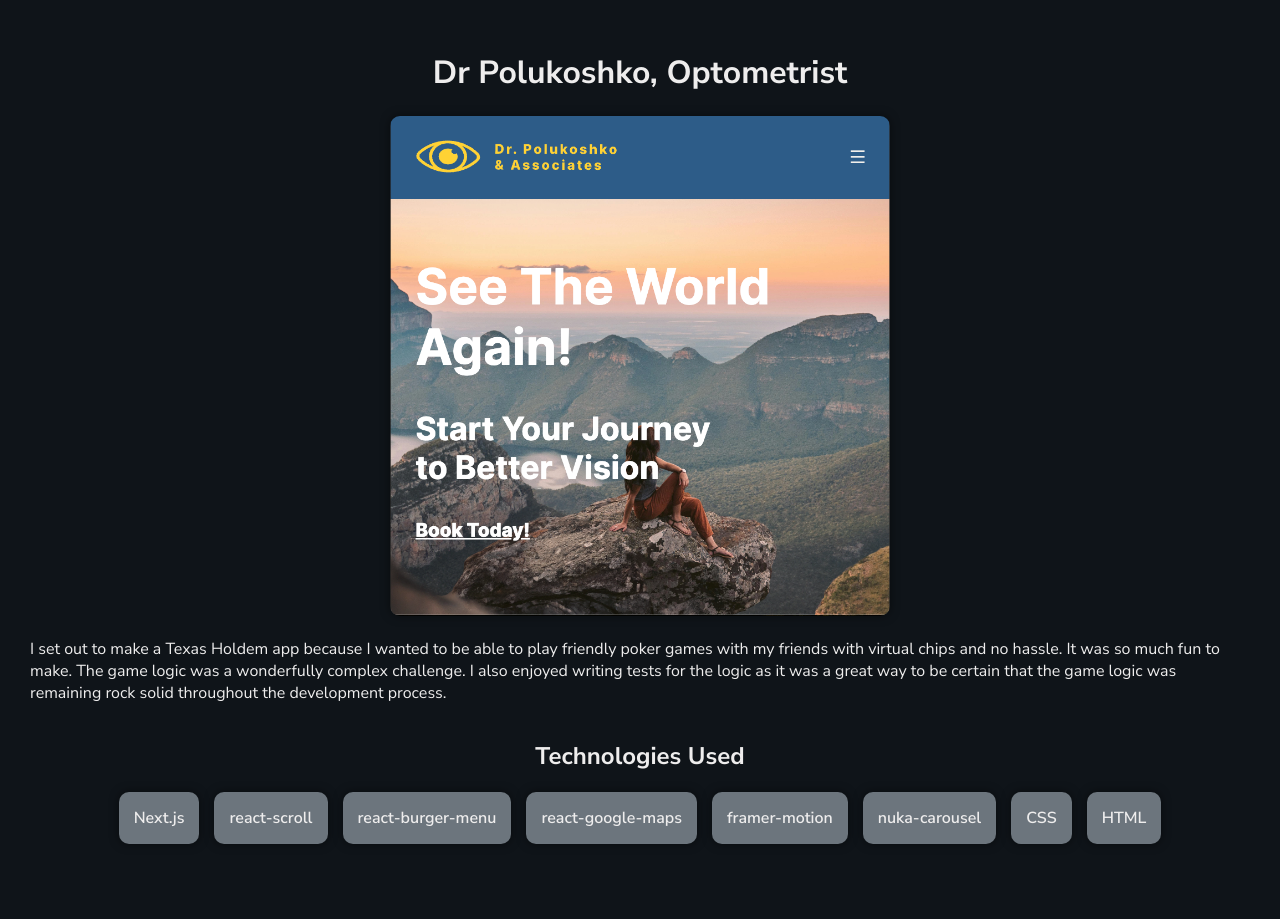
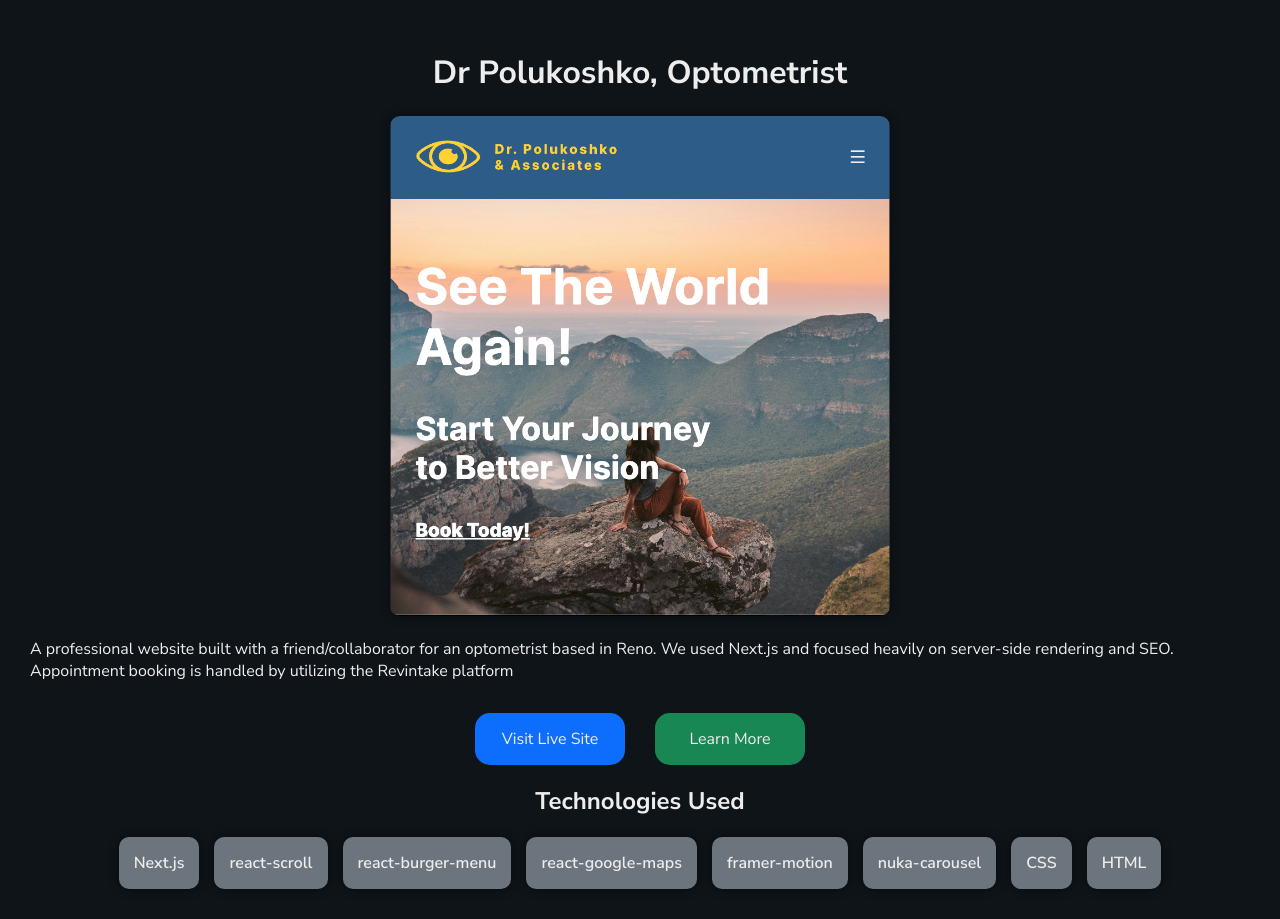
Before and after one commit to mseaman26/portfolio_3, a Next.js app: page /project/0 in a window 1280 px wide. Before the commit the page ends 874 px from the top, so only its background shows below. Built offline with nearby package versions, Linux system fonts and the light colour scheme.

Commit message:
improved image rendering

```diff
--- a/app/Components/Courosel/EmblaCarouselArrowButtons.jsx
+++ b/app/Components/Courosel/EmblaCarouselArrowButtons.jsx
@@ -38,6 +38,7 @@ export const PrevButton = (props) => {
   const { children, ...restProps } = props
 
   return (
+    <>
     <button
       className="embla__button embla__button--prev"
       type="button"
@@ -49,8 +50,10 @@ export const PrevButton = (props) => {
           d="M355.66 11.354c13.793-13.805 36.208-13.805 50.001 0 13.785 13.804 13.785 36.238 0 50.034L201.22 266l204.442 204.61c13.785 13.805 13.785 36.239 0 50.044-13.793 13.796-36.208 13.796-50.002 0a5994246.277 5994246.277 0 0 0-229.332-229.454 35.065 35.065 0 0 1-10.326-25.126c0-9.2 3.393-18.26 10.326-25.2C172.192 194.973 332.731 34.31 355.66 11.354Z"
         />
       </svg>
-      {children}
+      <div style={{width: 'fit-content'}}>prev</div>
     </button>
+
+    </>
   )
 }
 
@@ -63,6 +66,7 @@ export const NextButton = (props) => {
       type="button"
       {...restProps}
     >
+      <div style={{width: 'fit-content'}}>next</div>
       <svg className="embla__button__svg" viewBox="0 0 532 532">
         <path
           fill="currentColor"
--- a/app/Components/projects/FeaturedProject/featuredProjects.module.css
+++ b/app/Components/projects/FeaturedProject/featuredProjects.module.css
@@ -1,11 +1,9 @@
 .container{
     display: flex;
     flex-direction: column;
-    justify-content: center;
     align-items: center;
     width: 100%;
     overflow: hidden;
-    margin-bottom: var(--paddingMedium);
 }
 .imageAndInfo{
     position: relative;
@@ -13,8 +11,8 @@
     margin-bottom: 0px;
     padding: var(--paddingSmall);
     display: flex;
-    margin: var(--paddingSmall);
-    margin-bottom: 0px;
+    margin-inline: var(--paddingSmall);
+
 
 }
 .imageAndGif{
@@ -24,8 +22,13 @@
     width: 50%;
     margin-bottom: 0px;
     position: relative;
-    padding: var(--paddingSmall);
 
+}
+.hidden{
+    opacity: 0;
+    position: absolute!important;
+    top: 0;
+    left: 0;
 }
 .gifContainer{
     position: relative;
@@ -58,7 +61,7 @@
     height: auto;
     border-radius: 20px;
     margin-bottom: 0px;
-
+    position: relative ;
 }
 .info{
     display: flex;
@@ -87,8 +90,8 @@
     display: flex;
     flex-wrap: wrap;
     justify-content: center;
-    margin-bottom: var(--paddingSmall);
-
+    margin-top: var(--paddingSmall);
+    padding-bottom: var(--paddingSmall);
 }
 .button{
     padding: var(--paddingSmall);
@@ -134,6 +137,8 @@
     .button{
         font-size: 14px;
         padding-block: var(--paddingSmall);
+        padding-inline: (5px);
+        min-width: 0px;
 
     }
 }
--- a/app/page.jsx
+++ b/app/page.jsx
@@ -102,6 +102,7 @@ export default function Home() {
               />
           </div> */}
         <h2 className={styles.featuredProjectHeader}>More Projects</h2>
+        <h6 className={styles.moreProjectsSubheader}>{`(swipe left or right for more)`}</h6>
         <section className={styles.carouselSection}>
           <EmblaCarousel projects={projects} options={OPTIONS} />
         </section>
--- a/app/project/[index]/Project.module.css
+++ b/app/project/[index]/Project.module.css
@@ -10,6 +10,32 @@
     height: auto;
     border-radius: 10px;
     box-shadow: 0 0 10px rgba(0, 0, 0, 0.5);
+}
+.buttons{
+    display: flex;
+    flex-wrap: wrap;
+    justify-content: center;
+    margin-top: var(--paddingSmall);
+}
+.button{
+    padding: var(--paddingSmall);
+    border-radius: 15px;
+    min-width: 150px;
+    text-align: center;
+    margin-inline: var(--paddingSmall);
+    transition: transform 0.3s ease-in-out;
+}
+.button:hover{
+    transform: scale(1.1);
+}
+.liveSite{
+    background-color: var(--primary);
+}
+.repoLink{
+    background-color: var(--secondary);
+}
+.learnMore{
+    background-color: var(--success);
 }
 .techs{
     display: flex;
--- a/app/project/[index]/page.jsx
+++ b/app/project/[index]/page.jsx
@@ -1,18 +1,46 @@
 import { projects } from "@/Lib/projects";
 import Image from "next/image";
 import styles from './Project.module.css'
+import Link from "next/link";
+import Router from 'next/navigation'
+
 
 const ProjectPage = ({params}) => {
   const {index} = params
   const project = projects[index]
   const image = project.image
+  const link = project.link
+  const github = project.github
+  const githubServer = project.githubServer
+  const githubClient = project.githubClient
   console.log(params)
   return <div className={`page ${styles.container}`}>
     <h1>{project.title}</h1>
-    <div className={styles.imageContainer}>
-      <Image src={image} width={1200} height={1200} className={styles.projectImage}/>
-    </div>
+    <a href={project.link}>
+      <div className={styles.imageContainer}>
+        <Image src={image} width={1200} height={1200} className={styles.projectImage}/>
+      </div>
+    </a>
     <p>{project.description }</p>
+    <div className={styles.buttons}>
+                {link &&
+                    <a className={`${styles.button} ${styles.liveSite}`} href={link} target='_blank'>Visit Live Site</a>
+                }
+                {github &&
+                    <a className={`${styles.button} ${styles.repoLink}`}  href={github} target='_blank'><FontAwesomeIcon icon={faGithub} className={styles.icon}/> Github Repo</a>
+                }
+                {
+                    githubServer &&
+                    <a className={`${styles.button} ${styles.repoLink}`}  href={githubServer} target='_blank'>Visit Server Repo</a>
+                }
+                {
+                    githubClient &&
+                    <a className={`${styles.button} ${styles.repoLink}`}  href={github  } target='_blank'>Visit Client Repo</a>
+                }
+                {
+                    <Link className={`${styles.button} ${styles.learnMore}`} href={`/project/${index}`} >Learn More</Link>
+                }
+            </div>
     <h2>Technologies Used</h2>
     <div className={styles.techs}>
 
```
Also changed, not shown: app/Components/projects/FeaturedProject/FeaturedProject.jsx (+12 -6 lines), app/page.module.css (+9 -0 lines), Lib/projects.js.
